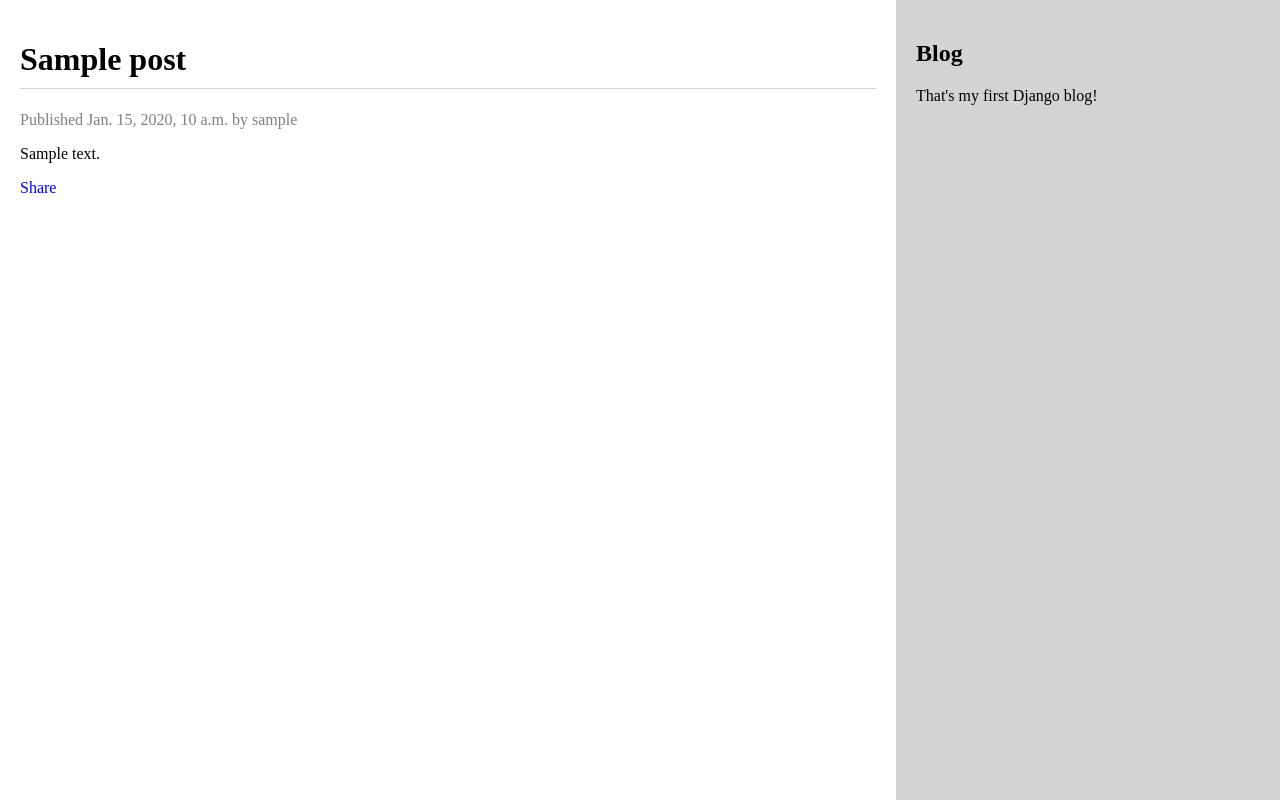
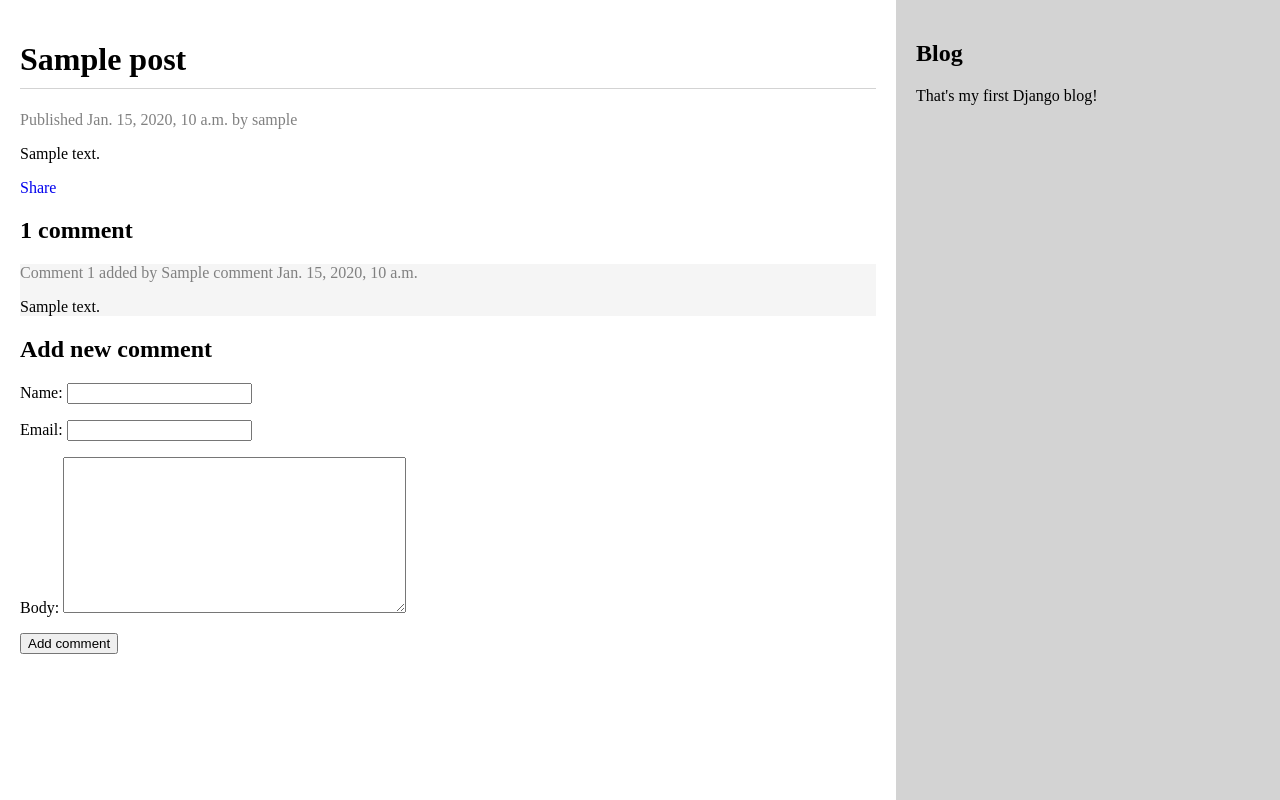
Before and after one commit to paniks/blogapp, a Django app: a page that uses blog/templates/blog/post/detail.html in a window 1280 px wide. Run offline with Django 3.2, Linux system fonts and the light colour scheme; tables that the repository leaves empty hold one stand-in row (values such as "Sample post").

Commit message:
display of comments in templates

```diff
--- a/blog/templates/blog/post/detail.html
+++ b/blog/templates/blog/post/detail.html
@@ -11,4 +11,30 @@
     <p>
         <a href="{% url 'blog:post_share' post.id %}">Share</a>
     </p>
+    {% with comments.count as total_comments %}
+    <h2>
+        {{ total_comments }} comment {{ total_comments|pluralize:"s" }}
+    </h2>
+    {% endwith %}
+    {% for comment in comments %}
+    <div class="comment">
+        <p class="info">
+            Comment {{ forloop.counter }} added by {{ comment.name }}
+            {{ comment.created }}
+        </p>
+        {{ comment.body|linebreaks }}
+    </div>
+    {% empty %}
+    <p>Post has no comments yet.</p>
+    {% endfor %}
+    {% if new_comment %}
+        <h2>Your comment has been added</h2>
+    {% else %}
+        <h2>Add new comment</h2>
+        <form action="." method="post">
+            {{ comment_form.as_p }}
+            {% csrf_token %}
+            <p><input type="submit" value="Add comment"></p>
+        </form>
+    {% endif %}
 {% endblock %}
```
